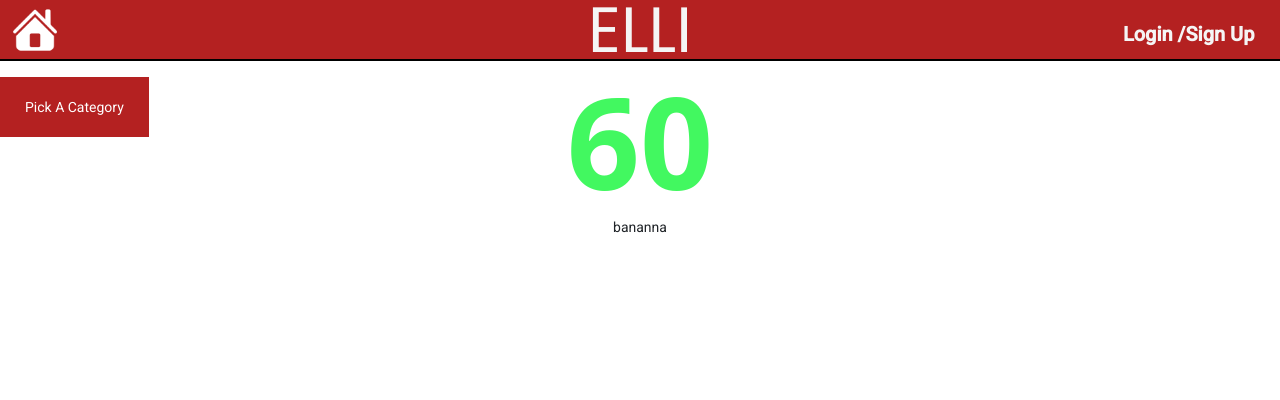
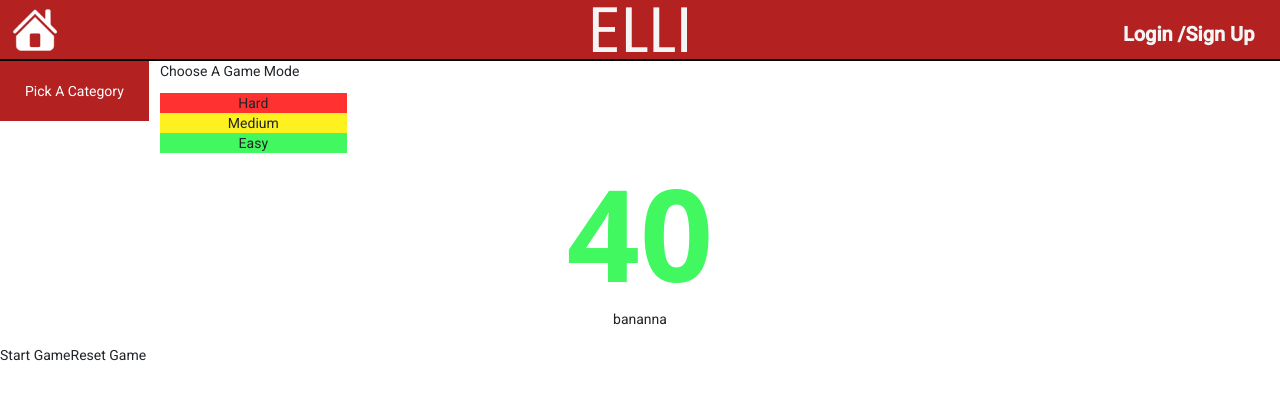
Before and after one commit to blbarr01/EnglishLearningInitiative, an Angular app in the folder ELLI/: page /game in a window 1280 px wide. Shown: the top 400 px of the page. Built offline with nearby package versions, Linux system fonts and the light colour scheme.

Commit message:
Updating the game component

```diff
--- a/ELLI/src/app/features/game/game.component.html
+++ b/ELLI/src/app/features/game/game.component.html
@@ -1,9 +1,25 @@
 <div>
   <div class="object-left-top">
-  <app-category-selector></app-category-selector>
+    <app-category-selector></app-category-selector>
+  </div>
+  <div class="object-left-top ml-40">
+    <p class= "mr-0 pr-0">Choose A Game Mode</p>
+    <div>
+      <button (click)="hardMode()" class="bg-[#FF3131] w-1/6">Hard</button>
+    </div>
+    <div>
+      <button (click)="mediumMode()" class= "bg-[#FFF01F] w-1/6">Medium</button>
+    </div>
+    <div>
+      <button (click)="easyMode()" class="bg-[#42f860] w-1/6">Easy</button>
+    </div>
   </div>
   <div class="object-top my-3 text-center">
-    <p class="text-9xl text-[#42f860] object-top font-bold font-sans">{{ counter }}</p>
-    <p>{{gameDeck.cards[0].keyWord}}</p>
+    <p class="text-9xl text-[#42f860] object-top font-bold font-sans">
+      {{ counter }}
+    </p>
+    <p>{{ gameDeck.cards[0].keyWord }}</p>
   </div>
+  <button (click)="startGame()">Start Game</button>
+  <button (click)="resetGame()">Reset Game</button>
 </div>
--- a/ELLI/src/app/features/game/game.component.ts
+++ b/ELLI/src/app/features/game/game.component.ts
@@ -1,6 +1,6 @@
 import { Component, OnDestroy, OnInit } from '@angular/core';
 import { Router } from '@angular/router';
-import { Subscription } from 'rxjs';
+import { interval, Subscription } from 'rxjs';
 import { Deck } from 'src/app/shared/models';
 import { DecksService } from 'src/app/shared/services/decks.service';
 
@@ -11,6 +11,8 @@ import { DecksService } from 'src/app/shared/services/decks.service';
 })
 
 export class GameComponent implements OnInit, OnDestroy {
+  gameRunning: boolean = false;
+  gameMode: number = 1;
   gameDeck: any;
   deckSub: Subscription = Subscription.EMPTY;
 
@@ -30,10 +32,43 @@ export class GameComponent implements OnInit, OnDestroy {
     this.deckSub?.unsubscribe();
   }
 
-  counter: number = 60;
+  counter: number = 40;
 
 
-  runCounter(){
+  startGame(){
+    this.gameRunning = true;
+
+      const clock$ = interval(1000)
+      clock$.subscribe((t)=> {
+        while(this.gameRunning){
+          this.counter -= 1;
+        }
+      })
   }
 
+  resetGame(){
+    this.gameRunning = false;
+    if(this.gameMode === 3){
+      this.hardMode();
+    } else if (this.gameMode === 2) {
+      this.mediumMode();
+    } else {
+      this.easyMode();
+    }
+  }
+
+  hardMode(){
+    this.counter = 20;
+    this.gameMode = 3;
+  }
+
+  mediumMode(){
+    this.counter = 30;
+    this.gameMode = 2;
+  }
+
+  easyMode(){
+    this.counter = 40;
+    this.gameMode = 1;
+  }
 }
--- a/ELLI/src/app/shared/services/decks.service.ts
+++ b/ELLI/src/app/shared/services/decks.service.ts
@@ -73,9 +73,9 @@ export class DecksService {
 
   constructor() {}
 
-  filterByCategory(category: string): void {
-    console.log(category);
+  filterByCategory(category: string): void{
+    // console.log(category);
     let deck = this.decks.filter((d) => d.deckTitle === category)[0];
-    this.deckSubject.next(deck);
+    // this.deckSubject.next(deck);
   }
 }
```
